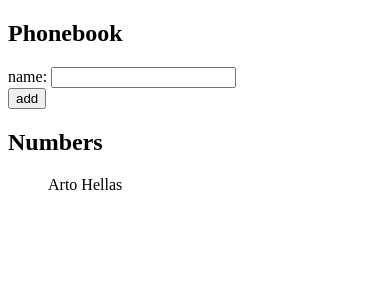
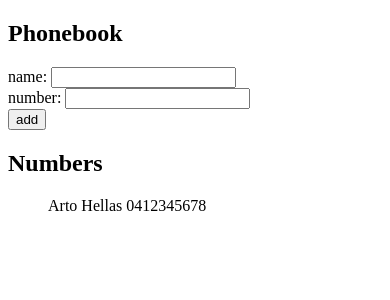
Before and after one commit to elksim/mooc_fullstackopen, a React (Vite) app in the folder part2/phonebook/: page / in a window 390 px wide. Shown: the top 300 px of the page. Built offline with nearby package versions, Linux system fonts and the light colour scheme.

Commit message:
phonebook 2.8

```diff
--- a/part2/phonebook/src/App.jsx
+++ b/part2/phonebook/src/App.jsx
@@ -1,19 +1,26 @@
 import { useState } from "react";
 
 const App = () => {
-	const [persons, setPersons] = useState([{ name: "Arto Hellas" }]);
+	const [persons, setPersons] = useState([
+		{ name: "Arto Hellas", number: "0412345678" },
+	]);
 	const [newName, setNewName] = useState("");
+	const [newNumber, setNewNumber] = useState("");
 
 	const handleNameChange = (event) => {
-		console.log("handling name change..");
 		setNewName(event.target.value);
+	};
+
+	const handleNumberChange = (event) => {
+		setNewNumber(event.target.value);
 	};
 
 	const addName = (event) => {
 		event.preventDefault();
 		if (!persons.some((person) => person.name == newName)) {
-			setPersons(persons.concat({ name: newName }));
+			setPersons(persons.concat({ name: newName, number: newNumber }));
 			setNewName("");
+			setNewNumber("");
 		} else {
 			window.alert(`${newName} is already in the phonebook.`);
 		}
@@ -27,13 +34,19 @@
 					name: <input value={newName} onChange={handleNameChange} />
 				</div>
 				<div>
+					number:{" "}
+					<input value={newNumber} onChange={handleNumberChange} />
+				</div>
+				<div>
 					<button type="submit">add</button>
 				</div>
 			</form>
 			<h2>Numbers</h2>
 			<ul>
 				{persons.map((person) => (
-					<div key={person.name}>{person.name}</div>
+					<div key={person.name}>
+						{person.name} {person.number}
+					</div>
 				))}
 			</ul>
 		</div>
```
